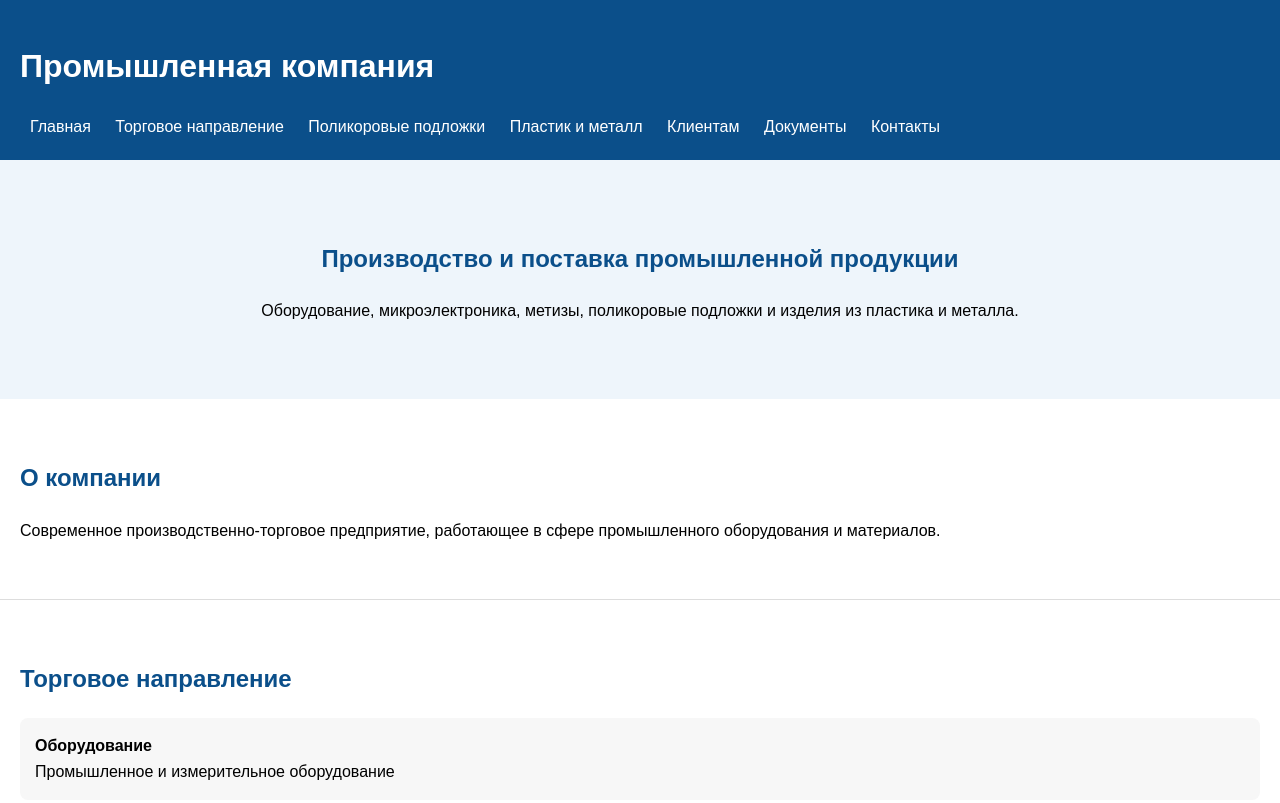
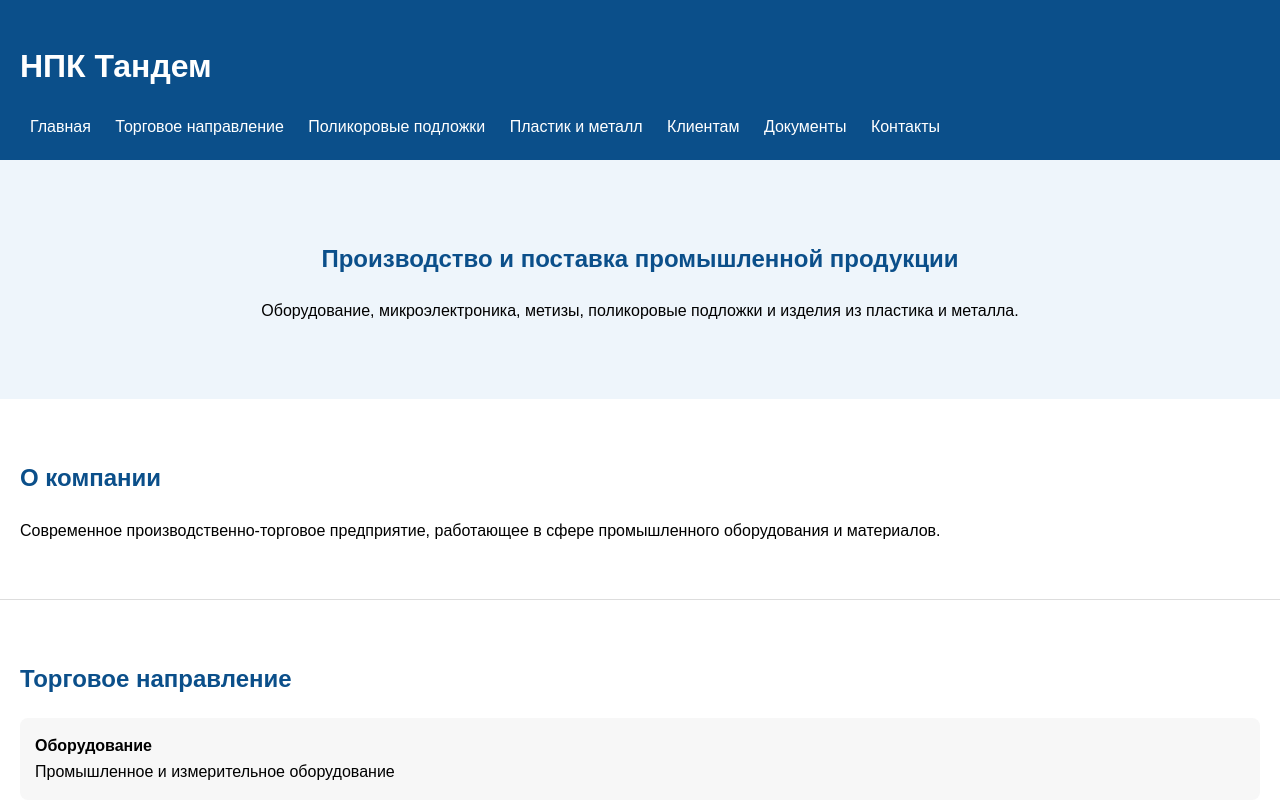
Before and after one commit to 764378564/tandemnpp, a plain HTML site: page index.html in a window 1280 px wide. Shown: the top 803 px of the page. Drawn offline with Linux system fonts and the light colour scheme.

Commit message:
Update index.html

```diff
--- a/index.html
+++ b/index.html
@@ -17,7 +17,7 @@ footer{background:#222;color:white;padding:20px;text-align:center}
 </head>
 <body>
 <header>
-<h1>Промышленная компания</h1>
+<h1>НПК Тандем</h1>
 <nav>
 <a href="#home">Главная</a>
 <a href="#trade">Торговое направление</a>
```
